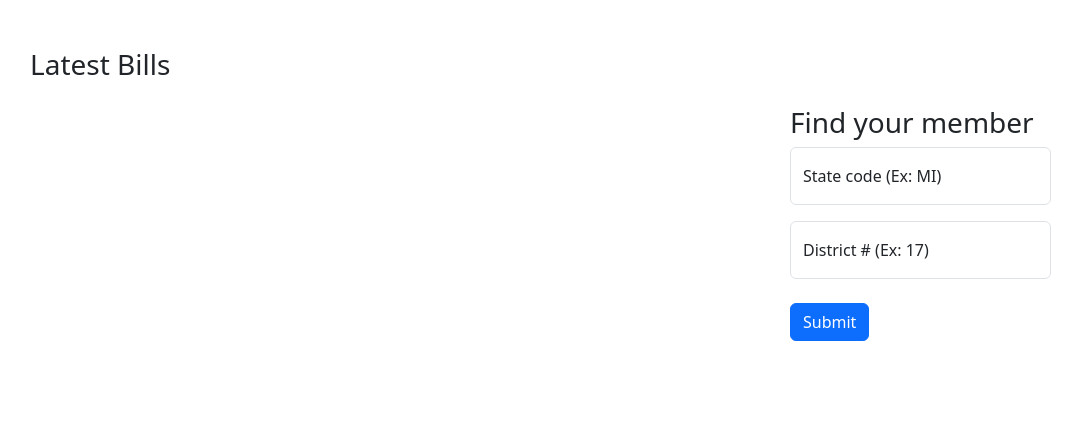
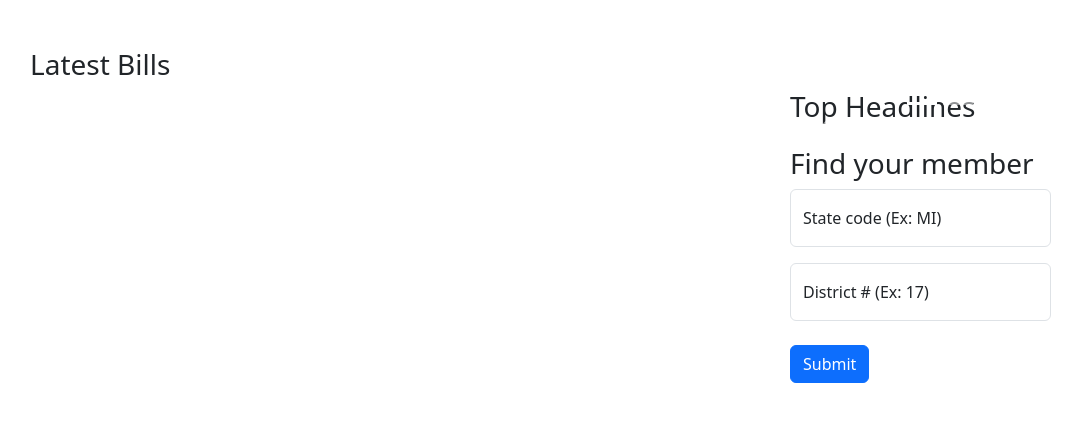
Before and after one commit to advayranade/legislens, a plain HTML site: page index.html in a window 1280 px wide. Shown: the whole page, without its empty margins (52-1134 px from the left). Drawn offline with nearby package versions, Linux system fonts and the light colour scheme; no server answers.

Commit message:
Quick changes

```diff
--- a/index.html
+++ b/index.html
@@ -25,6 +25,7 @@
           <div class="col" id="column-1"></div>
         </div>
         <div id="member" class="col-3">
+          <h3>Top Headlines</h3>
           <div id="newsWrapper" class="mb-3" style="width: 170%">
             <div id="newsCarousel" class="carousel slide">
               <div class="carousel-indicators">
```
